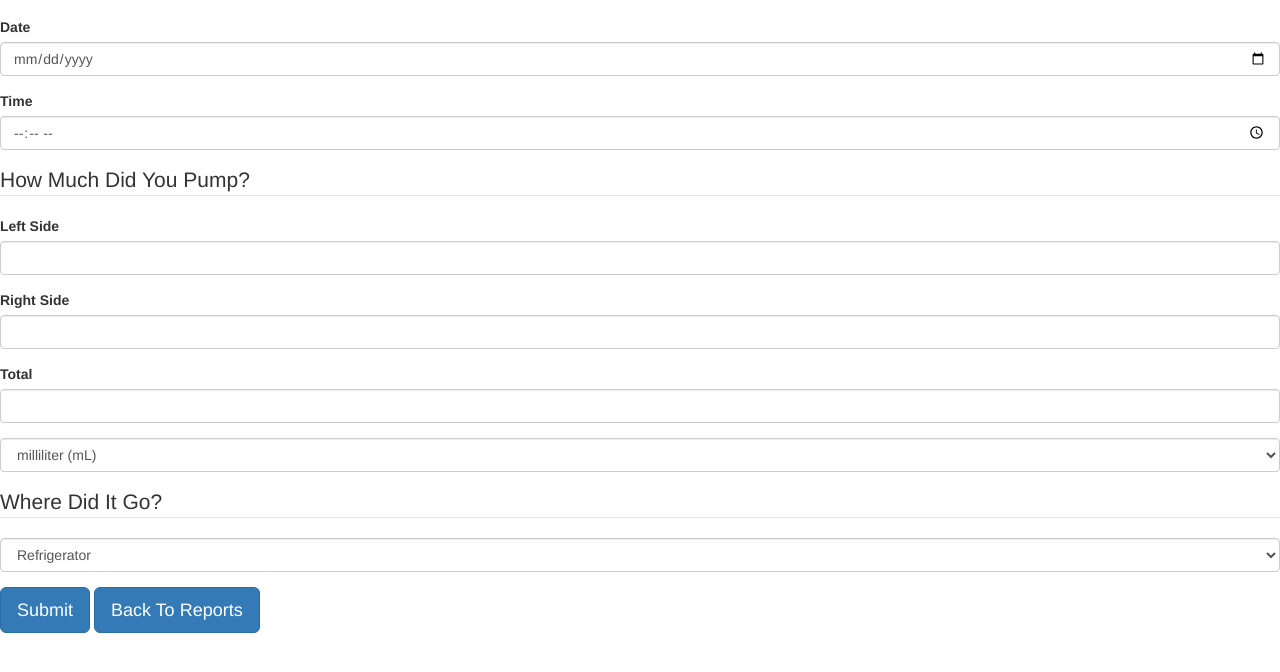
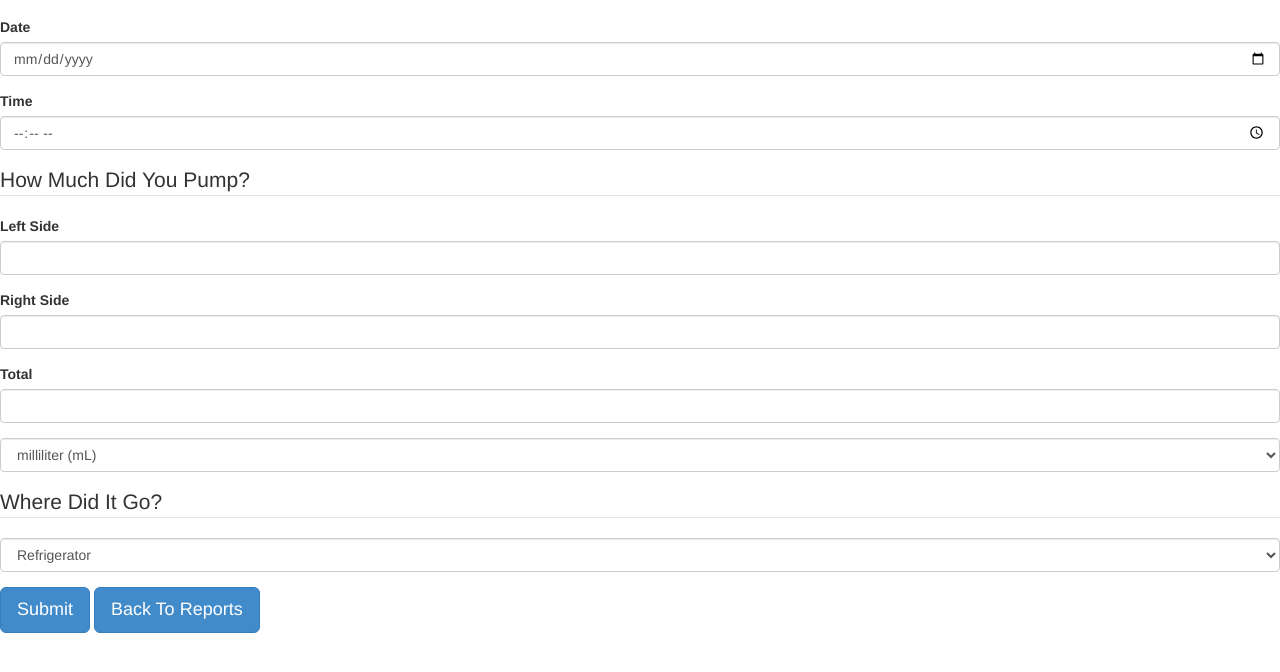
Before and after one commit to chesteraustin/Melanie, a plain HTML site: page pumpEntry.html in a window 1280 px wide. Shown: the part 104-776 px from the top of the page. Drawn offline with nearby package versions, Linux system fonts and the light colour scheme; files that its build step writes are made by us from their sources.

Commit message:
add CSS to rest of pages

```diff
--- a/pumpEntry.html
+++ b/pumpEntry.html
@@ -4,7 +4,8 @@
 	<meta charset="utf-8">
 	<meta http-equiv="X-UA-Compatible" content="IE=edge">
 	<meta name="viewport" content="width=device-width, initial-scale=1">
-    <link rel="stylesheet" href="//netdna.bootstrapcdn.com/bootstrap/3.1.1/css/bootstrap.min.css">
+    <link rel="stylesheet" href="css/bootstrap.min.css">
+    <link rel="stylesheet" href="css/jquery.dataTables.min.css">
 </head>
 <body>
     <div id="header">
```
Also changed, not shown: pumpReport.html (+2 -2 lines).
